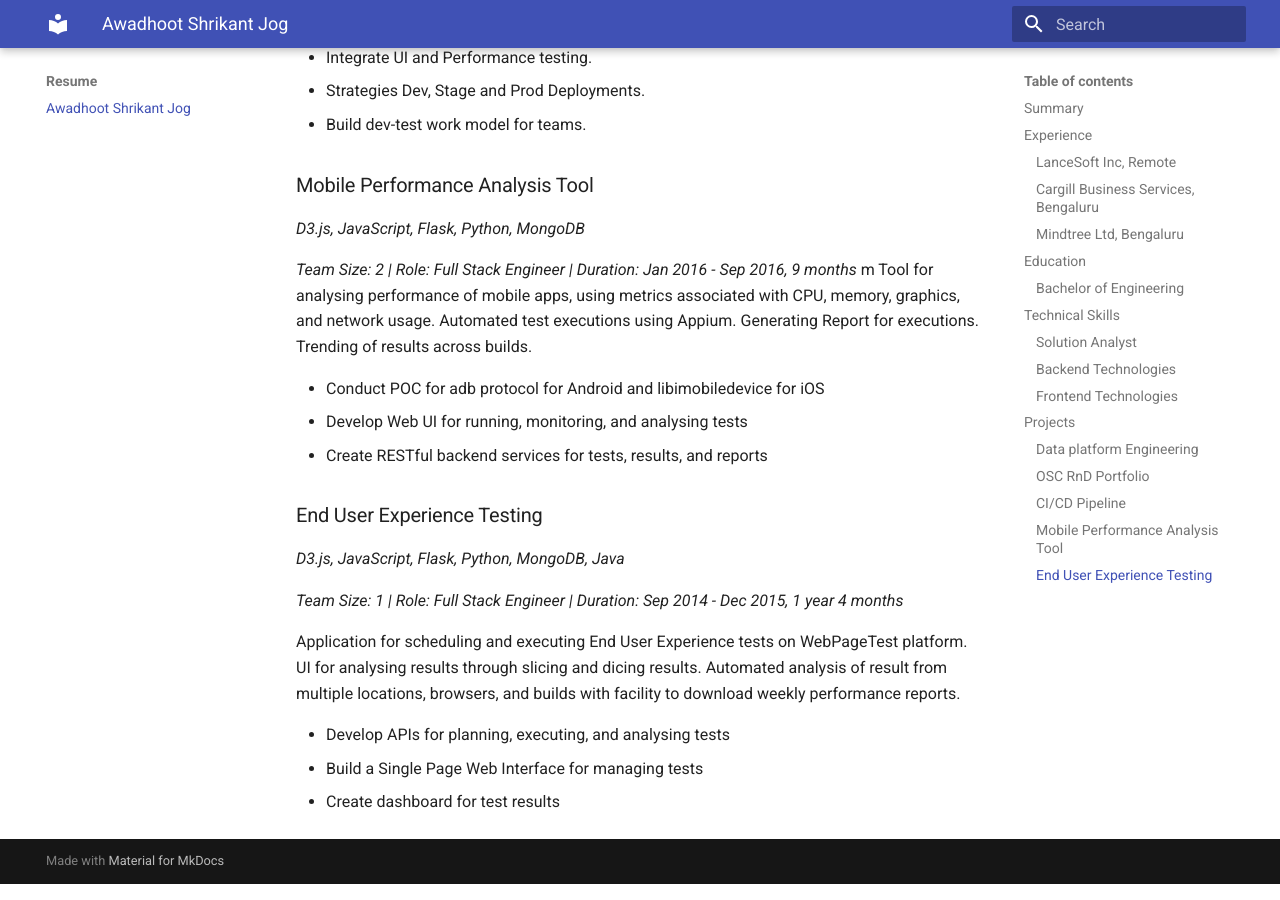
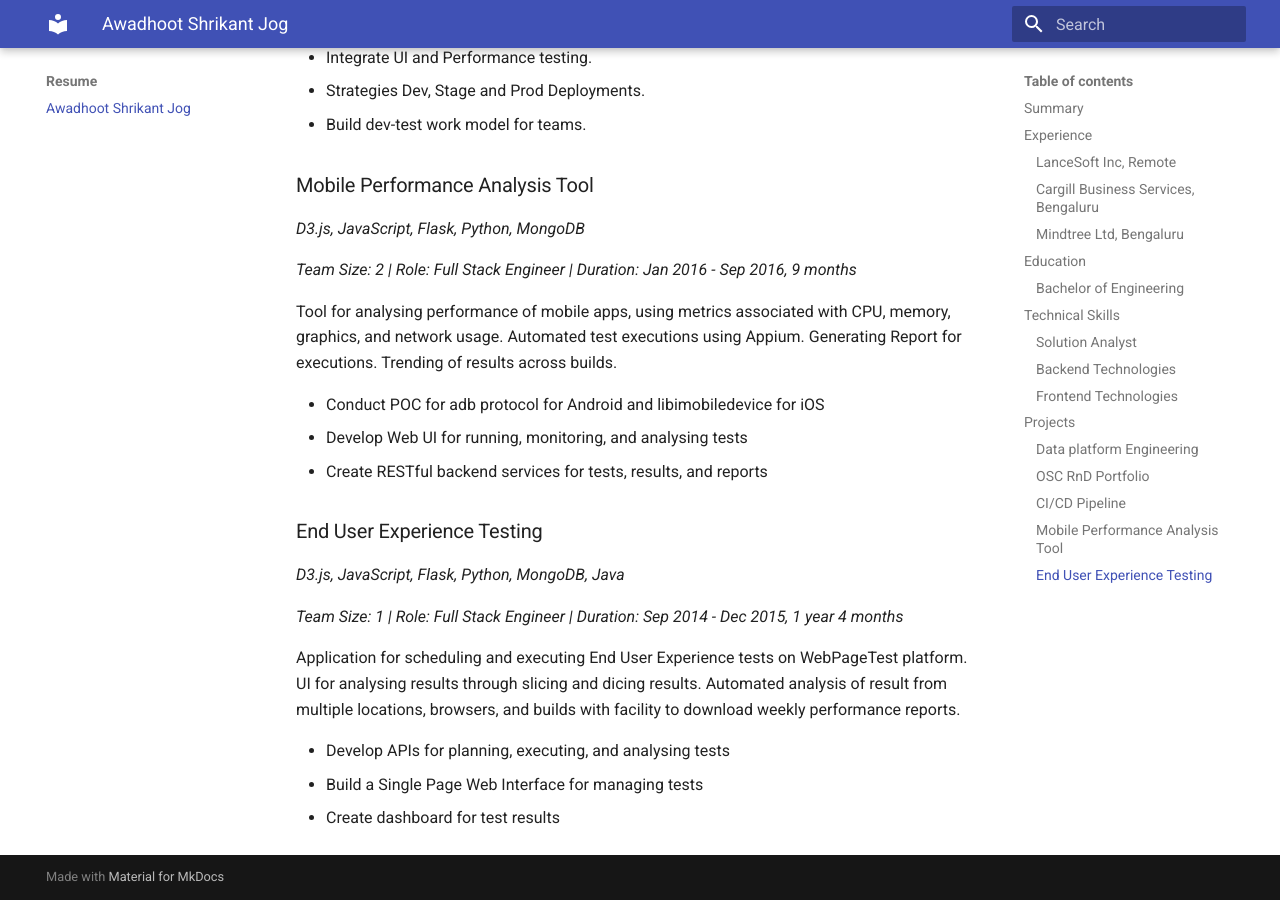
Before and after one commit to jawadhoot/resume, an MkDocs documentation site: the page built from docs/index.md, in a window 1280 px wide and 900 px high, scrolled down 2496 px. Built offline with MkDocs 1.6.1 and Material for MkDocs 9.7.7, drawn with Linux system fonts in a browser that asks for light colours.

Commit message:
fix newline

```diff
--- a/docs/index.md
+++ b/docs/index.md
@@ -93,7 +93,7 @@ Project to showcase End to End application development pipeline, from user story
 *D3.js, JavaScript, Flask, Python, MongoDB*
 
 *Team Size: 2 | Role: Full Stack Engineer | Duration: Jan 2016 - Sep 2016, 9 months*
-m
+
 Tool for analysing performance of mobile apps, using metrics associated with CPU, memory, graphics, and network usage. Automated test executions using Appium. Generating Report for executions. Trending of results across builds.
 
 - Conduct POC for adb protocol for Android and libimobiledevice for iOS
```
